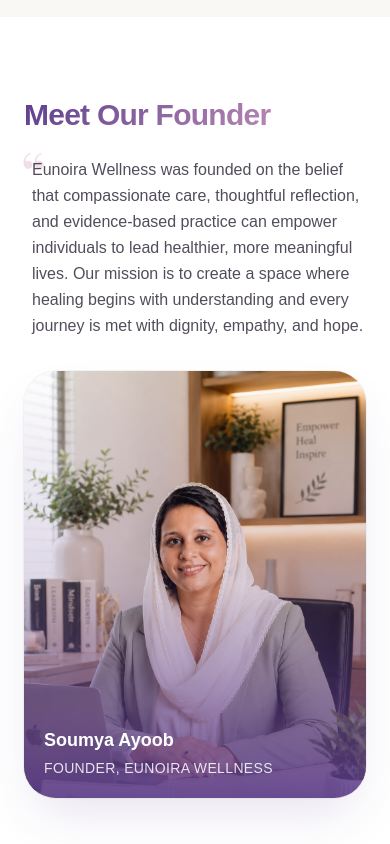
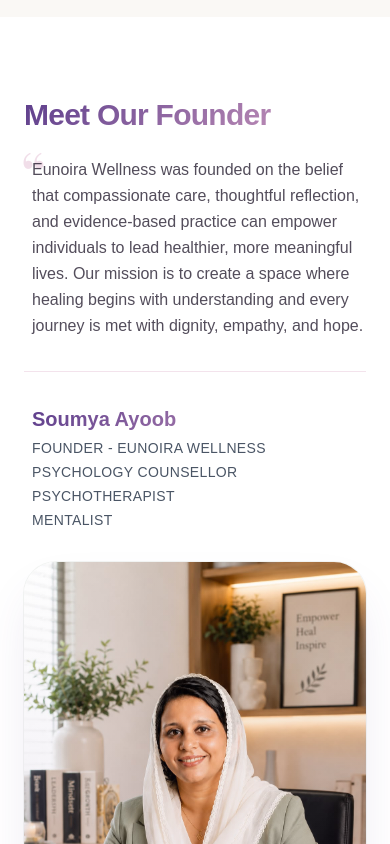
Before and after one commit to developwithshyam/eunoirawellness, a Next.js app: page / in a window 390 px wide. Shown: the part 2330-3174 px from the top of the page. Built offline with nearby package versions, Linux system fonts and the light colour scheme; a web font is replaced by a local one.

Commit message:
Refactor FoundersNote component: simplify footer layout by removing unnecessary classes and content, and adjust background gradient for improved visual consistency.

```diff
--- a/src/components/home/founders-note.tsx
+++ b/src/components/home/founders-note.tsx
@@ -25,7 +25,7 @@
             </blockquote>
           </div>
 
-          <footer className="mt-8 hidden  border-t pl-2 border-lavender/30 pt-8 lg:block lg:mt-12">
+          <footer className="mt-8 border-t pl-2 border-lavender/30 pt-8 lg:mt-12">
             <p className="text-[1.25rem] gradient-text font-semibold">
               Soumya Ayoob
             </p>
@@ -55,17 +55,9 @@
               className="object-cover object-top"
             />
             <div
-              className="pointer-events-none absolute inset-0 bg-gradient-to-t from-purple-deep/90 via-purple-deep/20 to-transparent lg:from-purple-deep/10 lg:to-transparent"
+              className="pointer-events-none absolute inset-0 bg-gradient-to-t from-purple-deep/10 to-transparent"
               aria-hidden="true"
             />
-            <div className="absolute bottom-0 left-0 p-5 md:p-6 lg:hidden">
-              <p className="text-lg font-semibold text-white">
-                {foundersNoteContent.name}
-              </p>
-              <p className="mt-1 text-sm tracking-wide text-white/85 uppercase">
-                {foundersNoteContent.role}
-              </p>
-            </div>
           </div>
         </div>
       </div>
```
